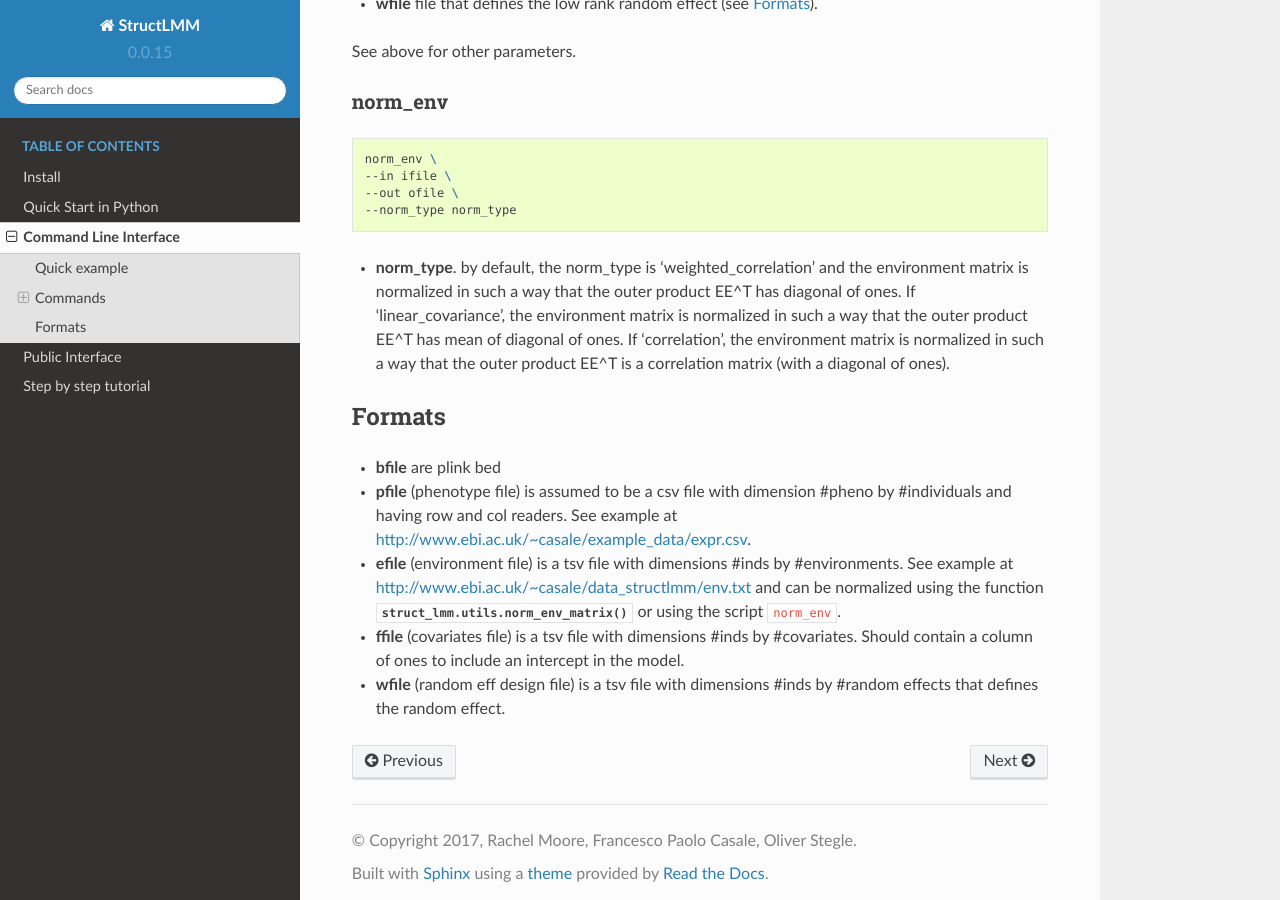
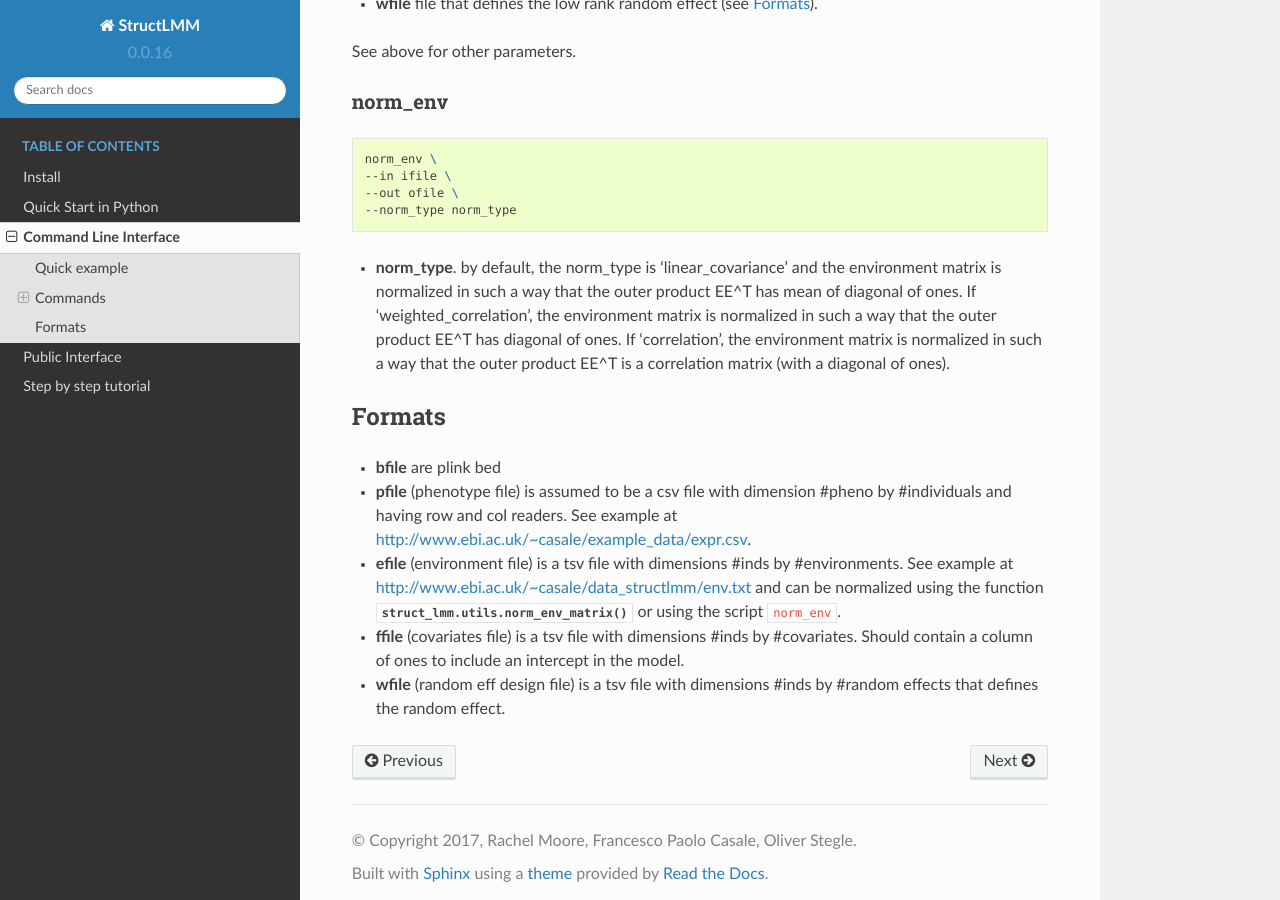
Before and after one commit to limix/struct-lmm, a Sphinx documentation site: the page built from doc/commandline.rst, in a window 1280 px wide and 900 px high, scrolled down 2608 px. Built offline with Sphinx 7.4.7 and the Read the Docs theme 2.0.0, drawn with Linux system fonts in a browser that asks for light colours.

Commit message:
minor update

```diff
--- a/doc/commandline.rst
+++ b/doc/commandline.rst
@@ -146,11 +146,11 @@ See above for other parameters.
     --out ofile \
     --norm_type norm_type
 
-* **norm_type**. by default, the norm_type is 'weighted_correlation' and the
-  environment matrix is normalized in such a way that the outer product EE^T has
-  diagonal of ones.
-  If 'linear_covariance', the environment matrix is normalized in such
-  a way that the outer product EE^T has mean of diagonal of ones.
+* **norm_type**. by default, the norm_type is 'linear_covariance' and the
+  environment matrix is normalized in such a way that the outer product
+  EE^T has mean of diagonal of ones.
+  If 'weighted_correlation', the environment matrix is normalized in such
+  a way that the outer product EE^T has diagonal of ones.
   If 'correlation', the environment matrix is normalized in such
   a way that the outer product EE^T is a correlation matrix (with a
   diagonal of ones).
--- a/struct_lmm/__init__.py
+++ b/struct_lmm/__init__.py
@@ -13,6 +13,6 @@ from . import interpretation, lmm, runner, utils
 from .lmm import LMM, LMMCore, StructLMM
 from .runner import run_lmm, run_lmm_int, run_struct_lmm
 
-__version__ = '0.0.15'
+__version__ = '0.0.16'
 
 __all__ = ['lmm', 'runner', 'interpretation', 'utils', '__version__']
```
Also changed, not shown: 2 other files.
